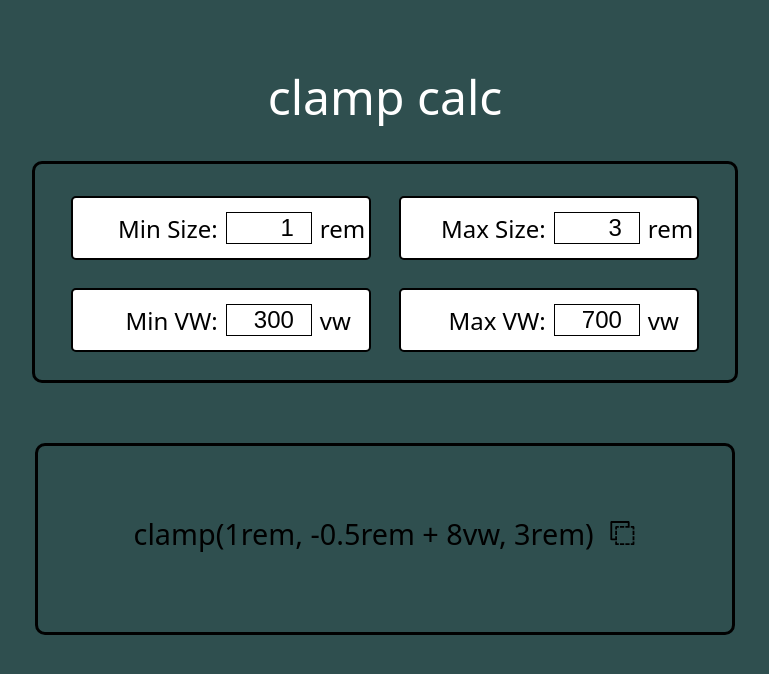
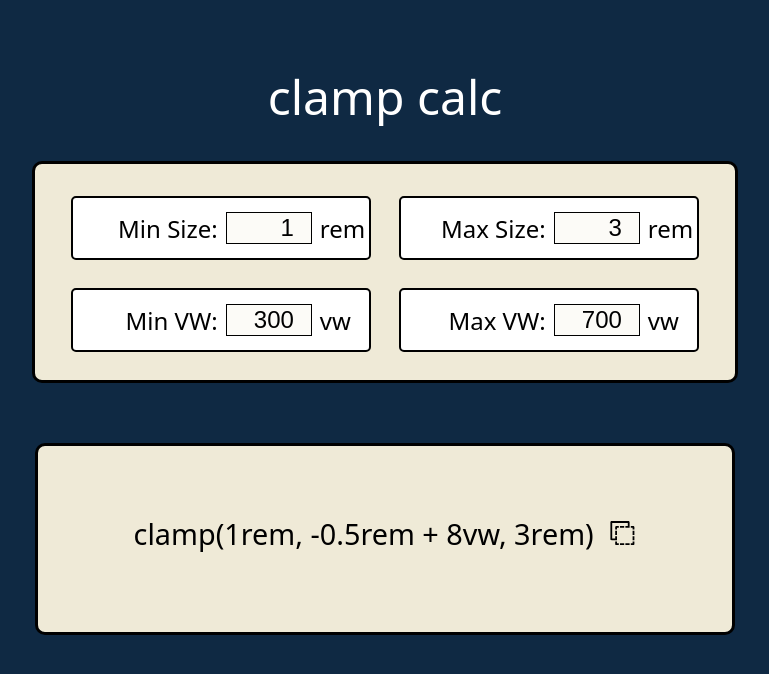
Before and after one commit to andentx/clamp-calc, a Next.js app: page / in a window 1280 px wide. Shown: the top 674 px of the page, without its empty margins (255-1024 px from the left). Built offline with nearby package versions, Linux system fonts and the light colour scheme.

Commit message:
Add color variables

```diff
--- a/src/styles/globals.scss
+++ b/src/styles/globals.scss
@@ -33,7 +33,11 @@ a {
 }
 
 html {
-  background-color: darkslategray;
+  --navy-blue: hsla(210, 63%, 16%, 1);
+  --eggshell: hsla(47, 44%, 89%, 1);
+  --eggshell-transparent: hsla(47, 44%, 89%, 0.2);
+
+  background-color: var(--navy-blue);
 
   font-family: system-ui, -apple-system, BlinkMacSystemFont, 'Segoe UI', Roboto,
     Oxygen, Ubuntu, Cantarell, 'Open Sans', 'Helvetica Neue', sans-serif;
```
